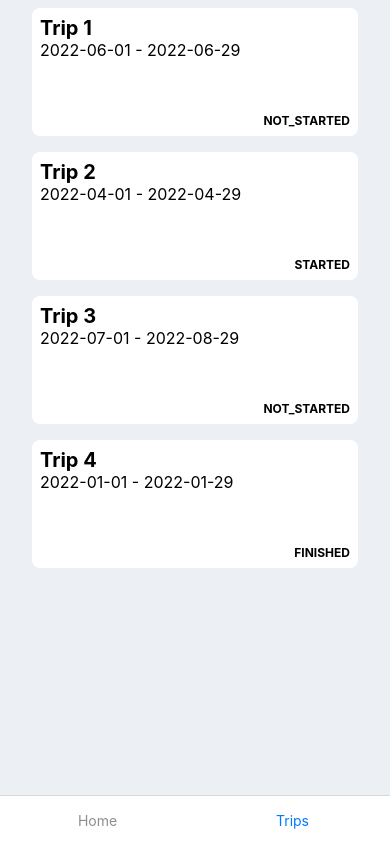
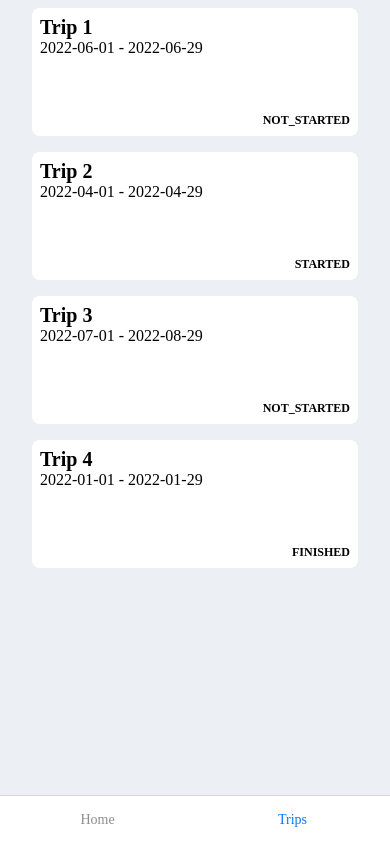
Before and after one commit to n-trance/freely, a React Native app: screen /trips in a window 390 px wide. Built offline with nearby package versions, Linux system fonts and the light colour scheme.

Commit message:
fix: use correct component for text

```diff
--- a/src/components/text.tsx
+++ b/src/components/text.tsx
@@ -2,8 +2,8 @@ import React from 'react';
 import { StyleSheet, Text as TextComponent, TextProps } from 'react-native';
 import colors from '../constants/colors';
 
-export const Text = ({ children, ...props }: TextProps) => (
-  <TextComponent style={styles.text} {...props}>
+export const Text = ({ children, style, ...props }: TextProps) => (
+  <TextComponent style={[styles.text, style]} {...props}>
     {children}
   </TextComponent>
 );
--- a/src/features/trips/components/trip-card.tsx
+++ b/src/features/trips/components/trip-card.tsx
@@ -1,6 +1,7 @@
 import React, { useEffect, useRef, useState } from 'react';
-import { Pressable, StyleSheet, Text, AppState } from 'react-native';
+import { Pressable, StyleSheet, AppState } from 'react-native';
 import type { AppStateStatus } from 'react-native';
+import { Text } from '../../../components/text';
 import colors from '../../../constants/colors';
 import spacing from '../../../constants/spacing';
 import { Trip } from '../trips-slice';
@@ -75,6 +76,7 @@ const styles = StyleSheet.create({
   nameText: {
     fontSize: 20,
     fontWeight: 'bold',
+    fontFamily: 'SFProDisplay-Bold',
   },
   dateText: {
     fontSize: 16,
@@ -82,6 +84,7 @@ const styles = StyleSheet.create({
   statusText: {
     fontSize: 12,
     fontWeight: 'bold',
+    fontFamily: 'SFProDisplay-Bold',
     position: 'absolute',
     right: spacing.s,
     bottom: spacing.s,
--- a/src/features/trips/screens/trip.tsx
+++ b/src/features/trips/screens/trip.tsx
@@ -1,6 +1,7 @@
 import { RouteProp, useNavigation, useRoute } from '@react-navigation/native';
 import React from 'react';
-import { Pressable, StyleSheet, Text, View, SafeAreaView } from 'react-native';
+import { Pressable, StyleSheet, View, SafeAreaView } from 'react-native';
+import { Text } from '../../../components/text';
 import colors from '../../../constants/colors';
 import spacing from '../../../constants/spacing';
 import { useAppSelector } from '../../../hooks';
@@ -62,5 +63,6 @@ const styles = StyleSheet.create({
   nameText: {
     fontSize: 20,
     fontWeight: 'bold',
+    fontFamily: 'SFProDisplay-Bold',
   },
 });
--- a/src/features/trips/screens/trips.tsx
+++ b/src/features/trips/screens/trips.tsx
@@ -1,6 +1,5 @@
 import React, { useEffect } from 'react';
 import {
-  Text,
   View,
   StyleSheet,
   ActivityIndicator,
@@ -14,6 +13,7 @@ import { TripCard } from '../components/trip-card';
 import { NavigationProp, useNavigation } from '@react-navigation/native';
 import { RootStackParamList } from '../../../navigation/root';
 import colors from '../../../constants/colors';
+import { Text } from '../../../components/text';
 
 export const TripsScreen = () => {
   const dispatch = useAppDispatch();
```
